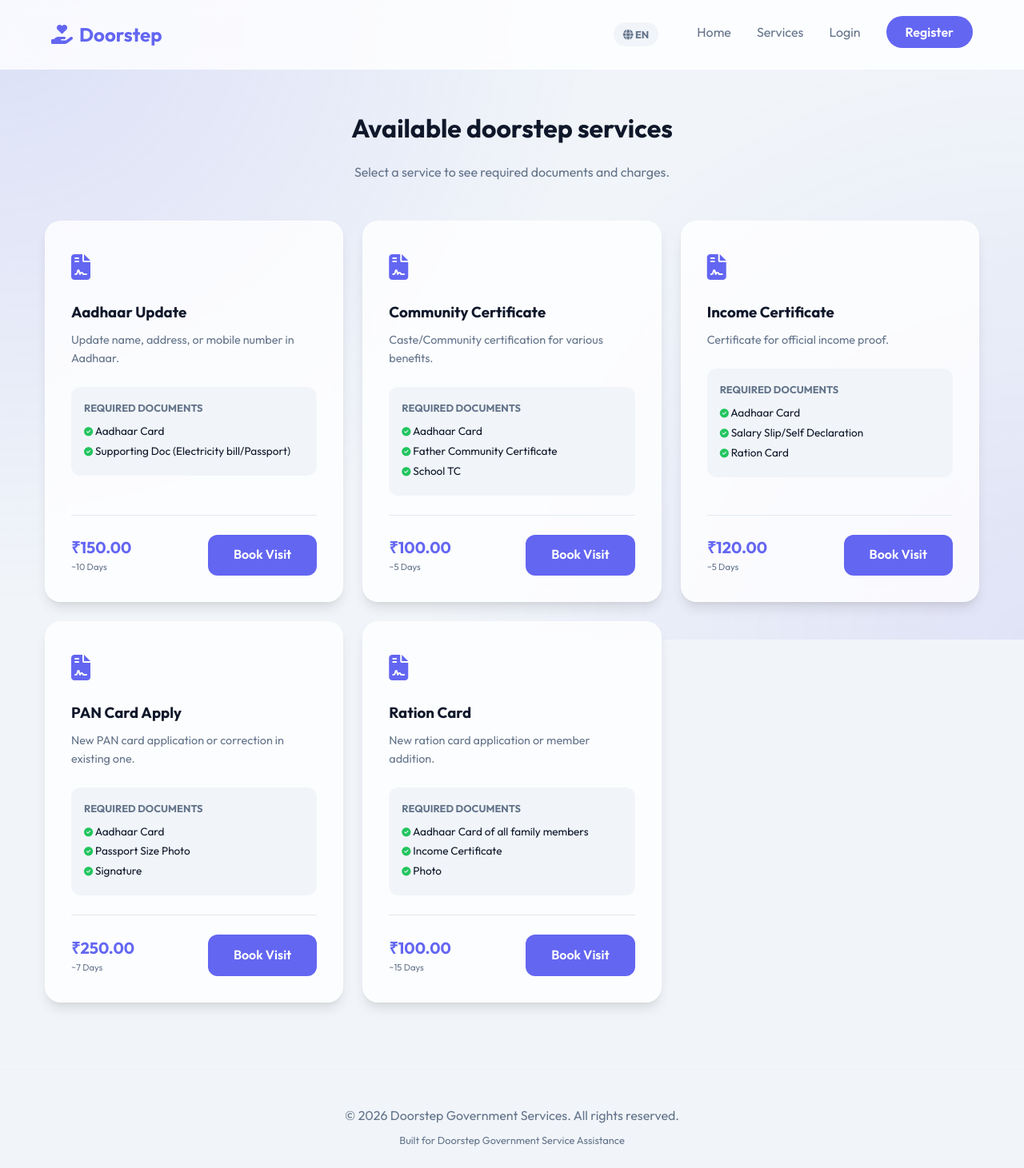
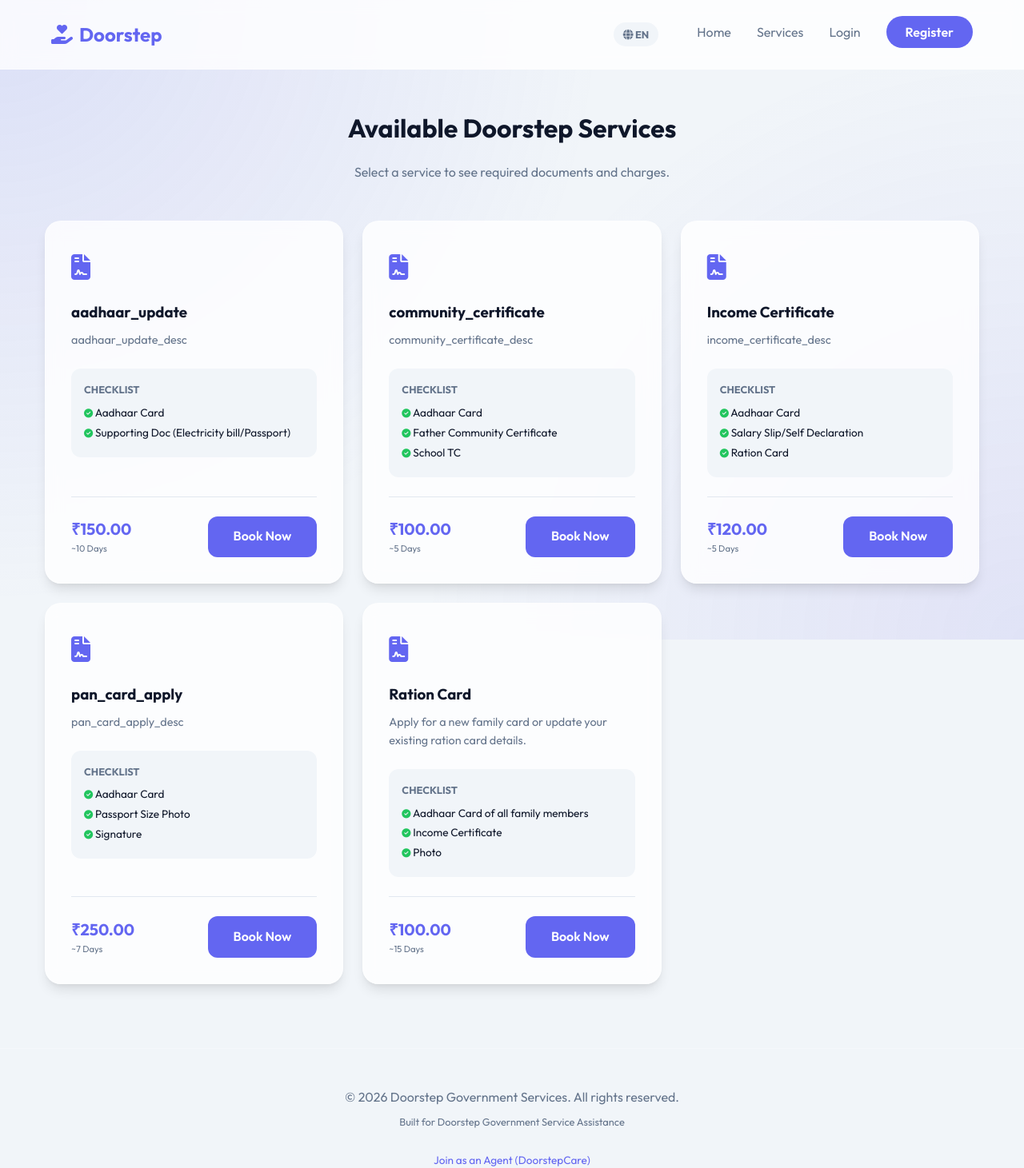
Before and after one commit to kthacking/Doorstep, a PHP site: page /pages/services.php in a window 1280 px wide. Shown: the top 1461 px of the page at 80% size. Run offline with PHP 8.4, Linux system fonts and the light colour scheme; data comes from the database, SQL or seed files in the repository.

Commit message:
ui: localize services page with translated document checklists

```diff
--- a/pages/services.php
+++ b/pages/services.php
@@ -4,26 +4,37 @@ include '../includes/header.php';
 ?>
 
 <div class="container">
-    <h1 style="text-align: center; margin-bottom: 1rem;">Available doorstep services</h1>
-    <p style="text-align: center; color: var(--secondary); margin-bottom: 3rem;">Select a service to see required documents and charges.</p>
+    <h1 style="text-align: center; margin-bottom: 1rem;"><?php echo __('available_services'); ?></h1>
+    <p style="text-align: center; color: var(--secondary); margin-bottom: 3rem;"><?php echo __('services_subtitle'); ?></p>
 
     <div class="services-grid">
         <?php
         $stmt = $pdo->query("SELECT * FROM services ORDER BY service_name ASC");
         while ($service = $stmt->fetch()) {
+            $slug = strtolower(str_replace([' ', '  '], '_', trim($service['service_name'])));
+            if ($slug == 'pan_card_registration') $slug = 'pan_card';
+
+            $name = __($slug);
+            $desc = __($slug . '_desc');
+
             echo "
             <div class='card' style='display: flex; flex-direction: column; justify-content: space-between;'>
                 <div>
                     <div style='font-size: 2rem; color: var(--primary); margin-bottom: 1rem;'><i class='fas fa-file-contract'></i></div>
-                    <h3 style='margin-bottom: 0.5rem;'>{$service['service_name']}</h3>
-                    <p style='color: var(--secondary); font-size: 0.9rem; margin-bottom: 1.5rem;'>{$service['description']}</p>
+                    <h3 style='margin-bottom: 0.5rem;'>{$name}</h3>
+                    <p style='color: var(--secondary); font-size: 0.9rem; margin-bottom: 1.5rem;'>{$desc}</p>
 
                     <div style='background: #f1f5f9; padding: 1rem; border-radius: 12px; margin-bottom: 1.5rem;'>
-                        <h4 style='font-size: 0.8rem; text-transform: uppercase; color: var(--secondary); margin-bottom: 0.5rem;'>Required Documents</h4>
+                        <h4 style='font-size: 0.8rem; text-transform: uppercase; color: var(--secondary); margin-bottom: 0.5rem;'>".__('service_checklist')."</h4>
                         <ul style='list-style: none; padding: 0; font-size: 0.85rem;'>";
                             $docs = explode(',', $service['required_documents']);
                             foreach($docs as $doc) {
-                                echo "<li style='margin-bottom: 0.2rem;'><i class='fas fa-check-circle' style='color: var(--success); font-size: 0.7rem;'></i> " . trim($doc) . "</li>";
+                                // Try to localize document names if they exist in lang.php
+                                $d_slug = strtolower(str_replace([' ', '  ', '(', ')'], '_', trim($doc)));
+                                $d_name = __($d_slug);
+                                if ($d_name == $d_slug) $d_name = $doc; // Fallback to DB text
+
+                                echo "<li style='margin-bottom: 0.2rem;'><i class='fas fa-check-circle' style='color: var(--success); font-size: 0.7rem;'></i> " . $d_name . "</li>";
                             }
             echo "      </ul>
                     </div>
@@ -32,9 +43,9 @@ include '../includes/header.php';
                 <div style='border-top: 1px solid #e2e8f0; padding-top: 1.5rem; display: flex; justify-content: space-between; align-items: center;'>
                     <div>
                         <div style='font-size: 1.25rem; font-weight: 700; color: var(--primary);'>".CURRENCY."{$service['service_charge']}</div>
-                        <div style='font-size: 0.7rem; color: var(--secondary);'>~{$service['estimated_days']} Days</div>
+                        <div style='font-size: 0.7rem; color: var(--secondary);'>~{$service['estimated_days']} ".__('days')."</div>
                     </div>
-                    <a href='book_service.php?id={$service['id']}' class='btn btn-primary'>Book Visit</a>
+                    <a href='book_service.php?id={$service['id']}' class='btn btn-primary'>".__('book_now')."</a>
                 </div>
             </div>";
         }
```
